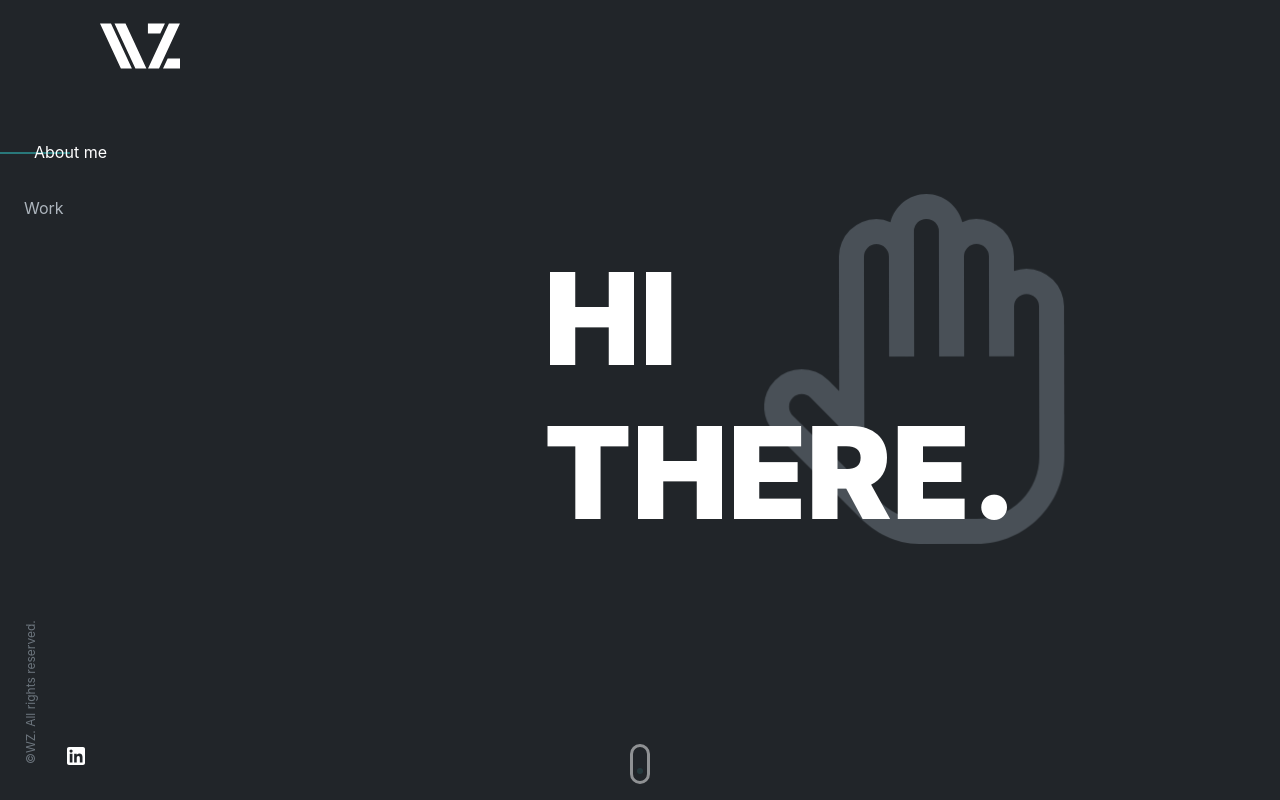
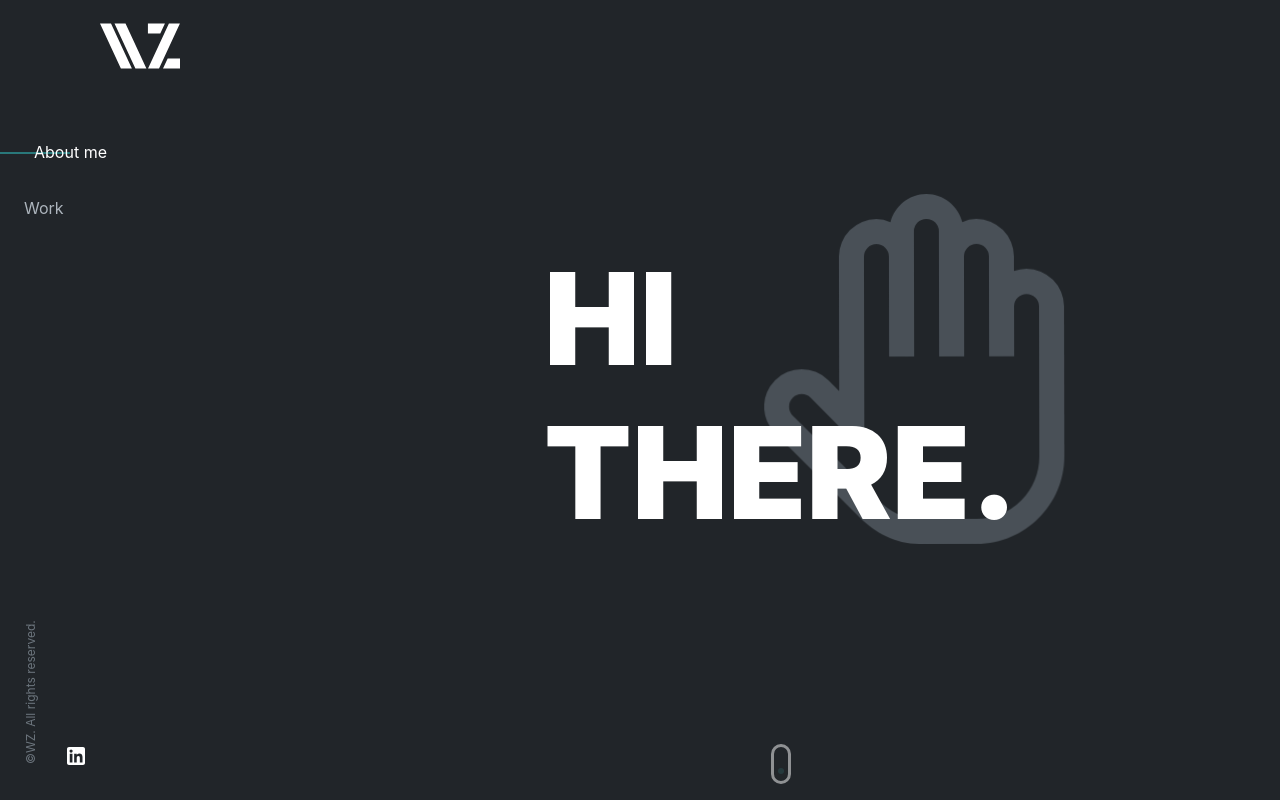
Before and after one commit to rampokgelo/wildan, a React (Create React App) app: page / in a window 1280 px wide. Shown: the top 800 px of the page. Built offline with nearby package versions, Linux system fonts and the light colour scheme.

Commit message:
fix mouse position

```diff
--- a/src/component/HomeScreen.js
+++ b/src/component/HomeScreen.js
@@ -15,10 +15,10 @@ class HomeScreen extends React.Component {
               alt="hi"
             />
           </h1>
-        </div>
-        <div className="scroll-animate-wrapper">
-          <div class="field">
-            <div class="mouse"></div>
+          <div className="scroll-animate-wrapper">
+            <div class="field">
+              <div class="mouse"></div>
+            </div>
           </div>
         </div>
       </React.Fragment>
--- a/src/scss/_custom.scss
+++ b/src/scss/_custom.scss
@@ -193,6 +193,7 @@
   display: flex;
   align-items: center;
   justify-content: center;
+  position: relative;
   h1 {
     font-size: $font-size-base * 8;
     font-weight: 900;
```
